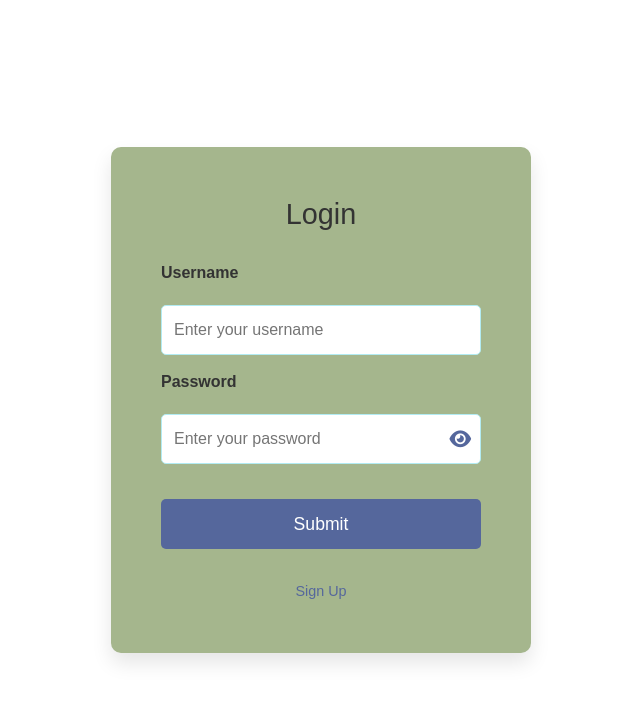
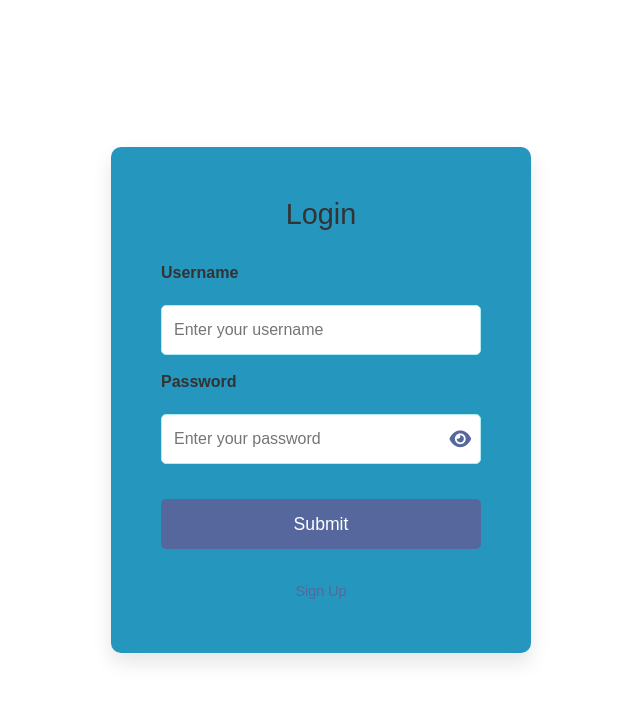
Before and after one commit to khervieyow/IM1, a PHP site: page /login.php in a window 1280 px wide. Shown: the top 702 px of the page, without its empty margins (319-959 px from the left). Run offline with PHP 8.4, Linux system fonts and the light colour scheme.

Commit message:
login.php

```diff
--- a/t0bias-im/login.php
+++ b/t0bias-im/login.php
@@ -19,7 +19,7 @@
         }
 
         .container {
-            background-color: rgb(165, 182, 141);
+            background-color: rgb(37, 150, 190);
             padding: 50px;
             border-radius: 10px;
             box-shadow: 0 10px 20px rgba(0, 0, 0, 0.1);
```
